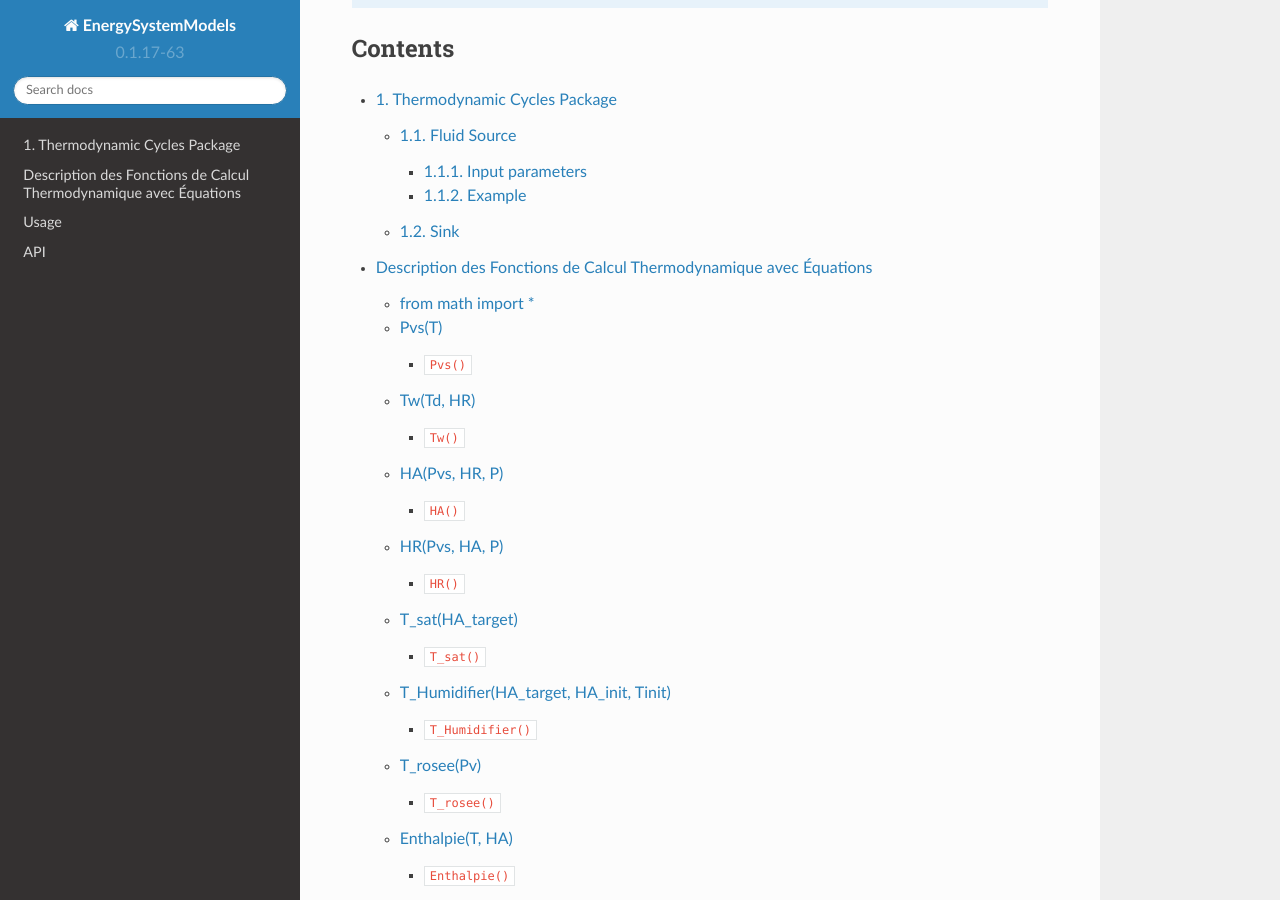
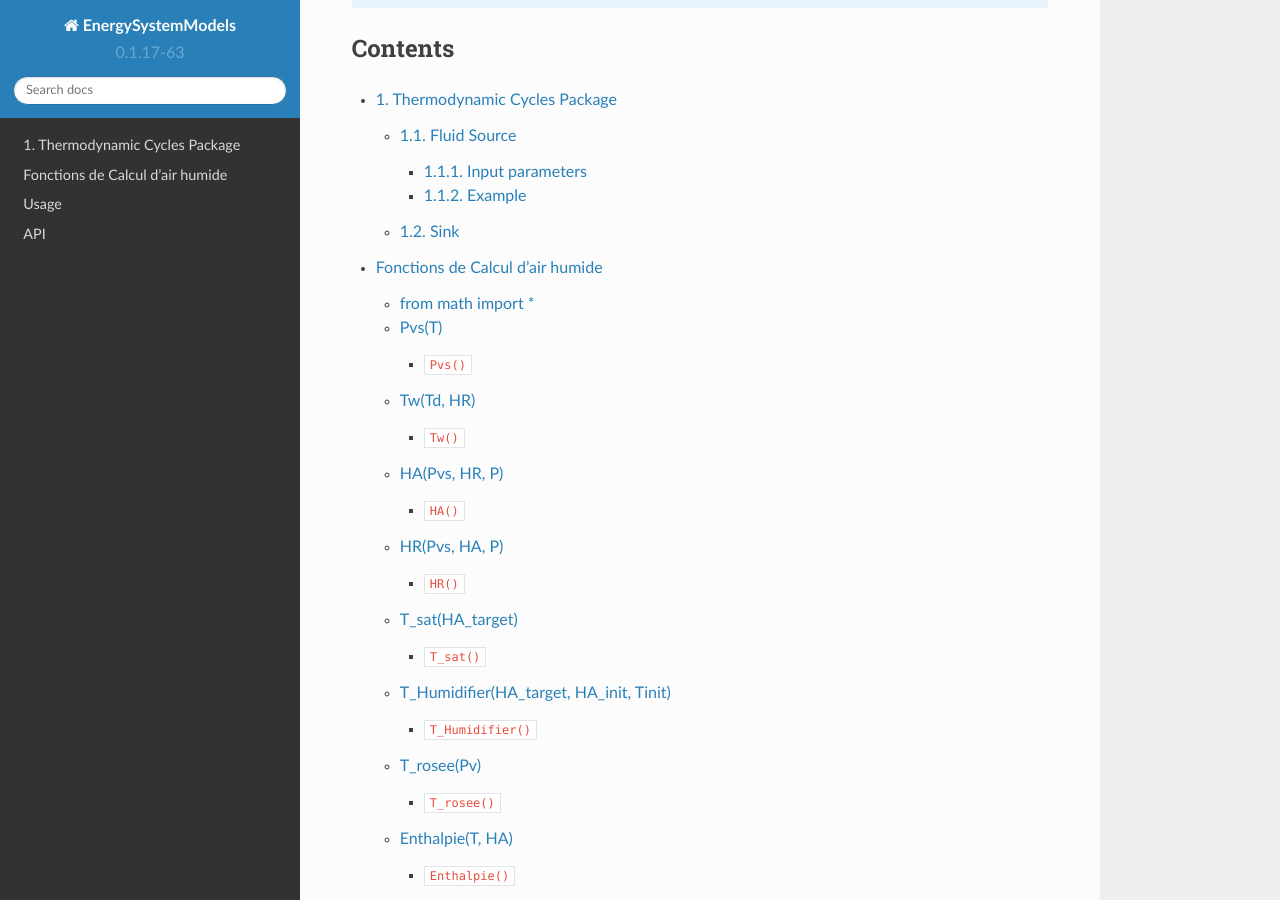
Before and after one commit to ZoheirHADID/EnergySystemModels-Tutorial, a Sphinx documentation site: the page built from docs/source/index.rst, in a window 1280 px wide and 900 px high, scrolled down 386 px. Built offline with Sphinx 7.4.7 and the Read the Docs theme 2.0.0, drawn with Linux system fonts in a browser that asks for light colours.

Commit message:
Update Traitement_d_air.rst

```diff
--- a/docs/source/Traitement_d_air.rst
+++ b/docs/source/Traitement_d_air.rst
@@ -1,6 +1,6 @@
 .. _titre_section:
 
-Description des Fonctions de Calcul Thermodynamique avec Équations
+Fonctions de Calcul d'air humide
 ==================================================================
 
 Ce document fournit une explication détaillée des fonctions Python pour divers calculs thermodynamiques, en mettant l'accent sur les équations et corrélations utilisées.
```
